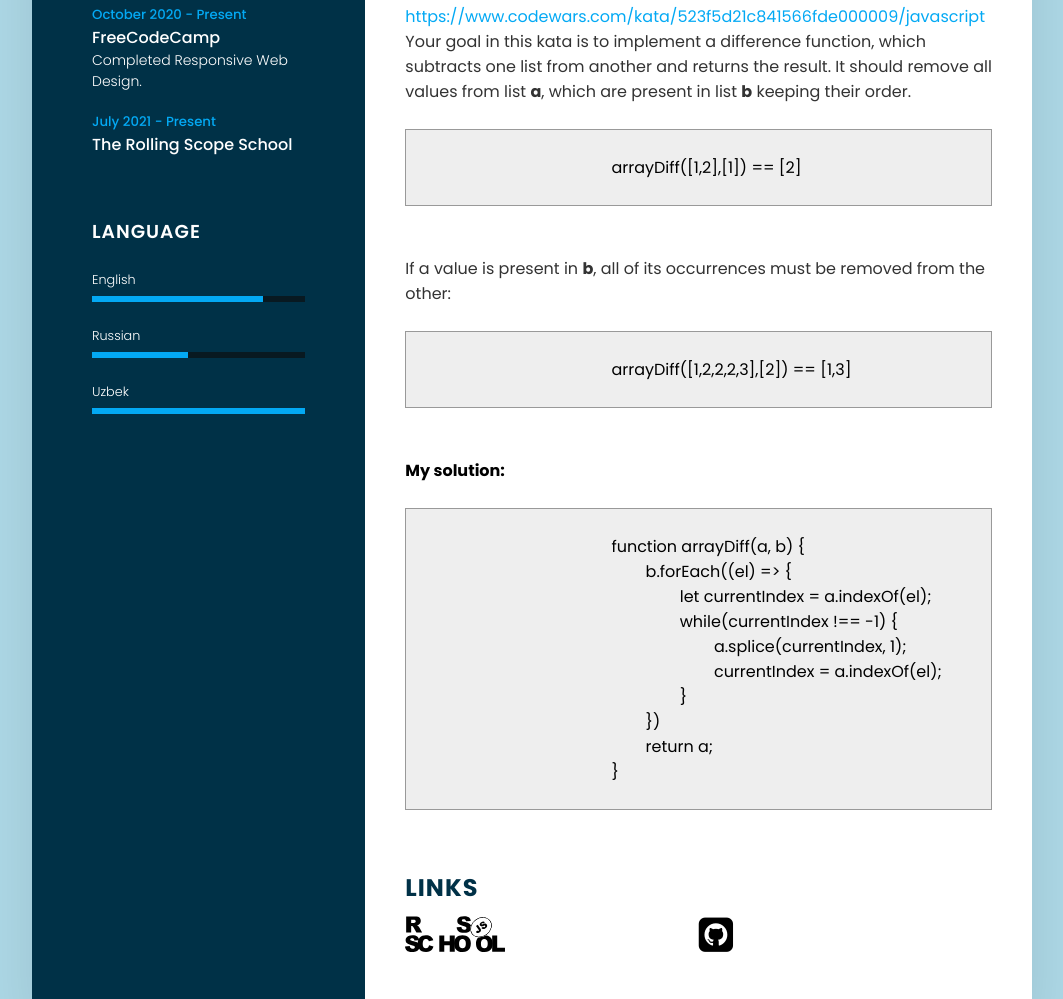
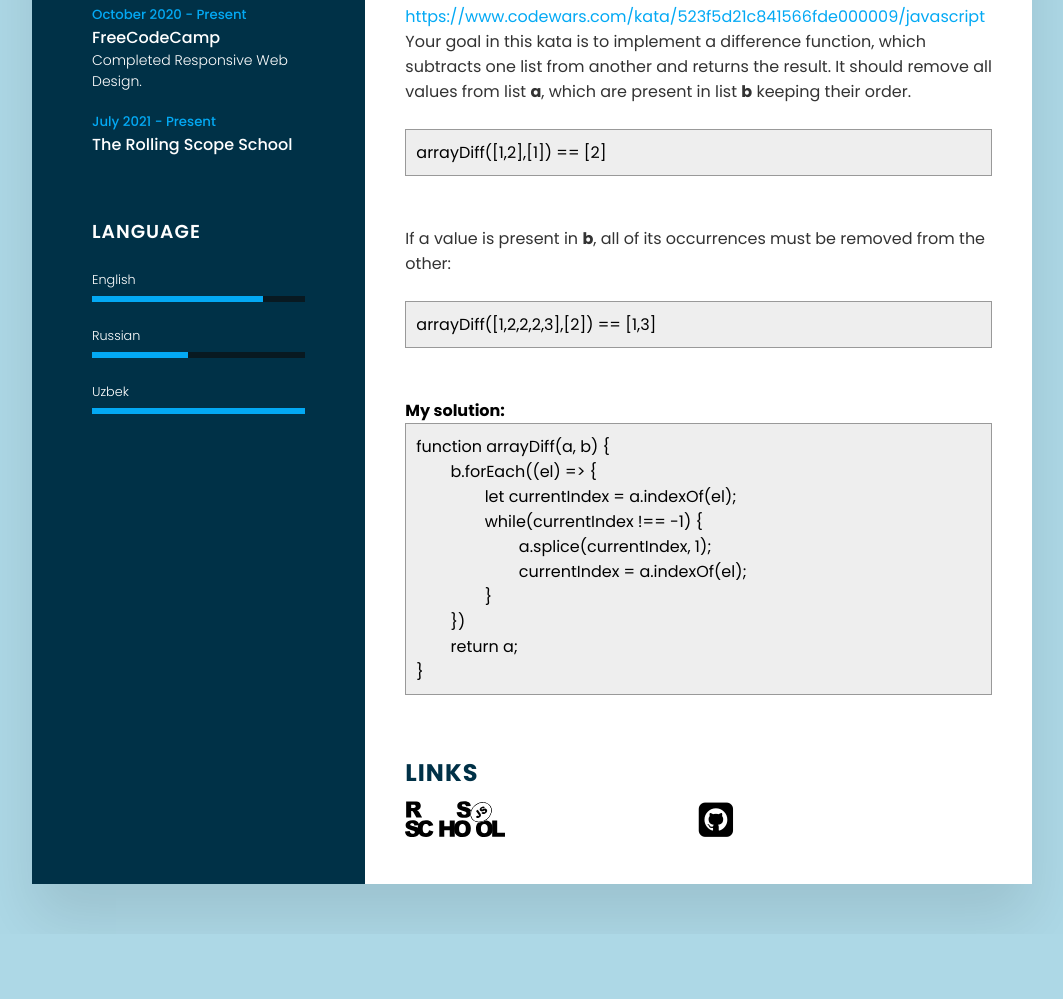
Before and after one commit to Otabekkadirov/rsschool-cv-2021, a plain HTML site: page index.html in a window 1280 px wide. Shown: the part 1260-2259 px from the top of the page, without its empty margins (108-1171 px from the left). After the commit the page ends 2194 px from the top, so only its background shows below. Drawn offline with Linux system fonts and the light colour scheme.

Commit message:
fix: adjust coding section and its style

```diff
--- a/assets/style.css
+++ b/assets/style.css
@@ -260,6 +260,7 @@ pre code {
   background-color: #eee;
   border: 1px solid #999;
   display: block;
+  padding: 10px;
 }
 
 footer ul {
```
Also changed, not shown: index.html (+4 -10 lines).
